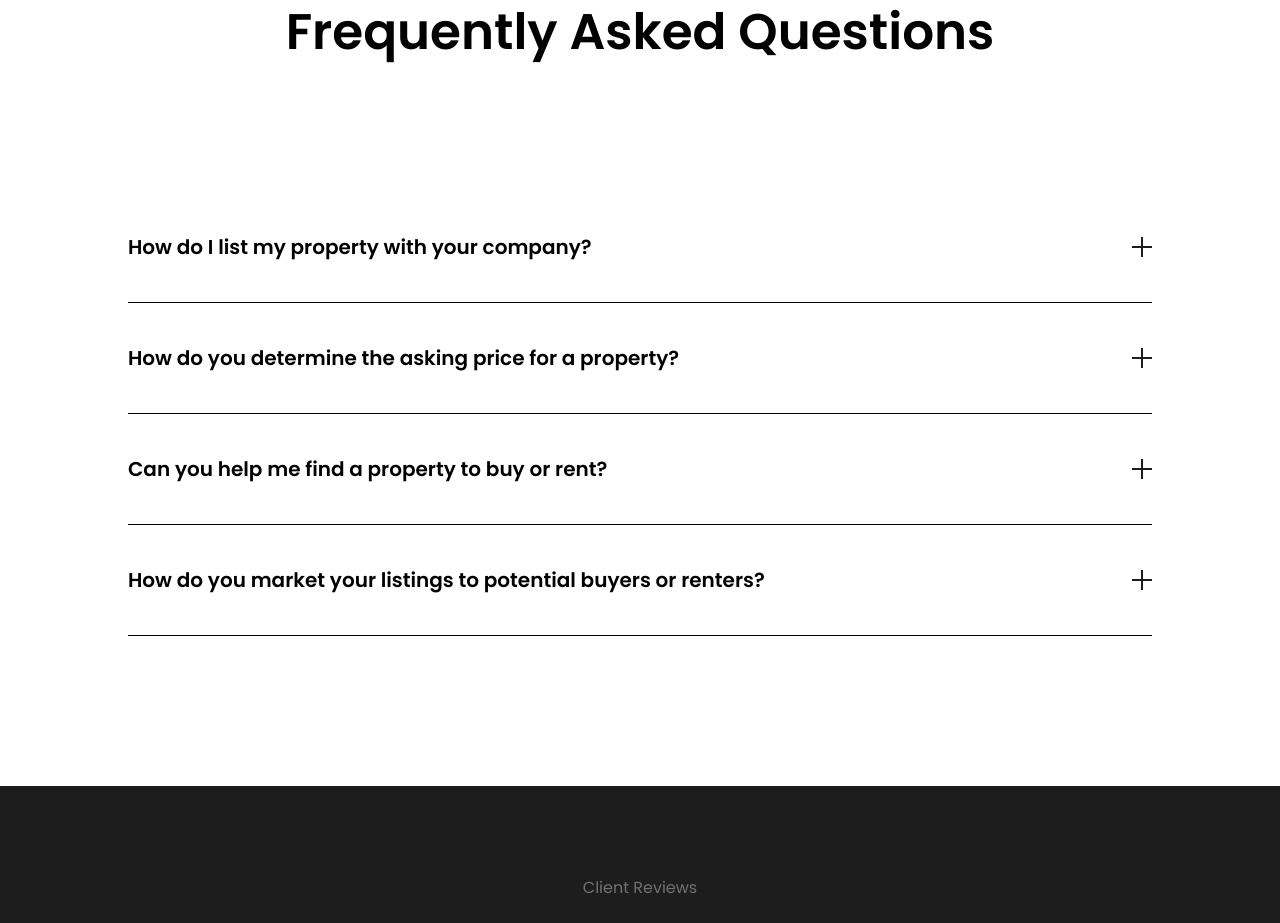
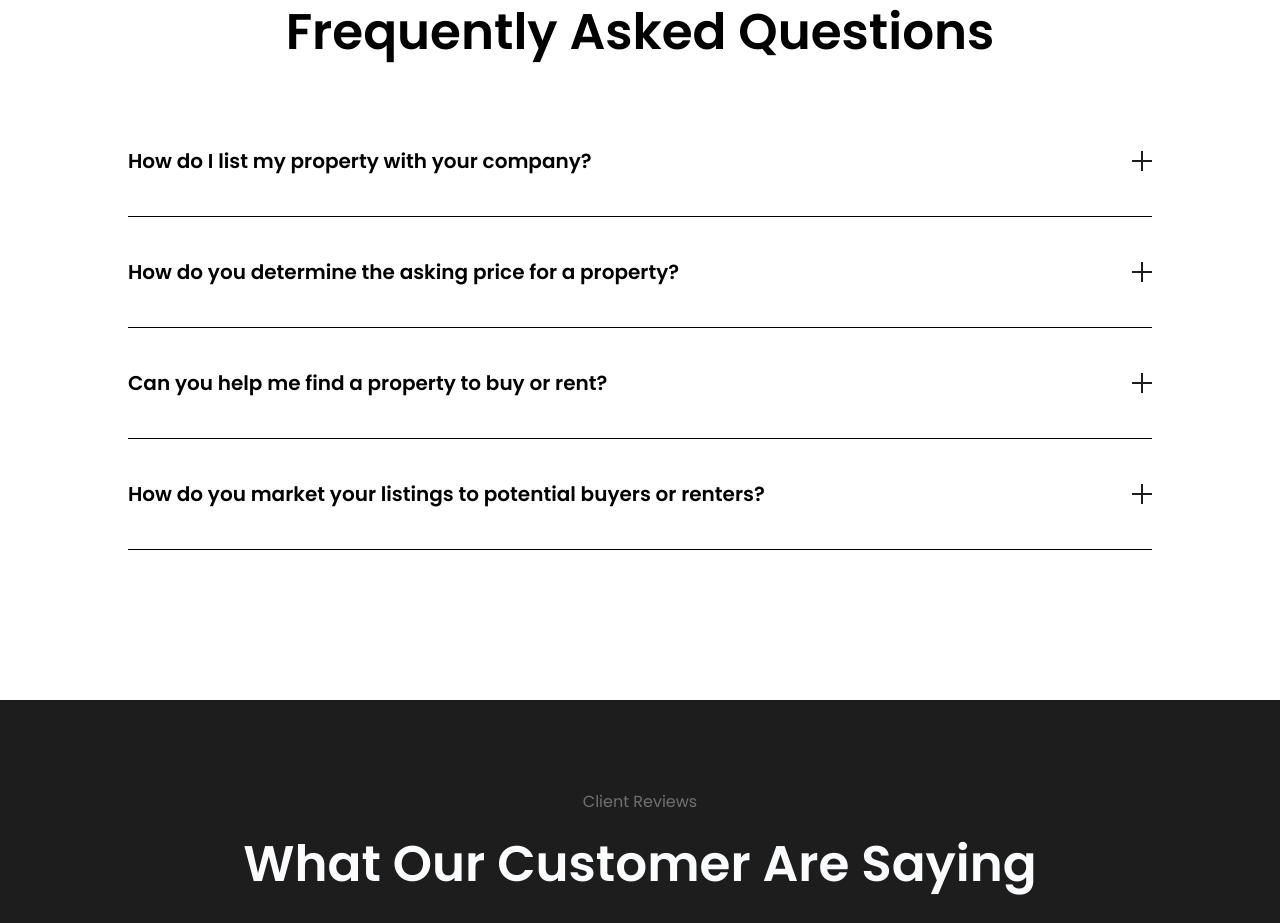
Before and after one commit to Abandoned-knowledge/citisum-behance-vue, a Vue app: page / in a window 1280 px wide. Shown: the part 4429-5352 px from the top of the page. Built offline with nearby package versions, Linux system fonts and the light colour scheme.

Commit message:
fix: change margin in FAQs.vue

```diff
--- a/src/components/shared/FAQItem.vue
+++ b/src/components/blocks/faq/FAQItem.vue
@@ -9,7 +9,7 @@ let isActive = ref<boolean>(false);
 <template>
   <article class="faq-item" :class="{ active: isActive }">
     <div @click="isActive = !isActive" class="faq-item__header">
-      <p class="title-text">{{ props.title }}</p>
+      <p class="title-text w-[80%]">{{ props.title }}</p>
       <div class="faq-item__icon"></div>
     </div>
     <div class="faq-item__content body-text w-[90%]">
@@ -32,7 +32,7 @@ let isActive = ref<boolean>(false);
   &__content {
     @apply grid text-grey;
     grid-template-rows: 0fr;
-    transition: grid-template-rows 400ms ease;
+    transition: grid-template-rows 300ms ease;
 
     & > div {
       overflow: hidden;
--- a/src/components/blocks/FAQs.vue
+++ b/src/components/blocks/faq/FAQs.vue
@@ -1,5 +1,5 @@
 <script setup lang="ts">
-import FAQItem from "@/components/shared/FAQItem.vue";
+import FAQItem from "./FAQItem.vue";
 import FAQs from "@/data/FAQs";
 </script>
 
@@ -8,7 +8,7 @@ import FAQs from "@/data/FAQs";
     <p class="body-text text-center">FAQs Answered</p>
     <h2 class="h2-text text-center">Frequently Asked Questions</h2>
 
-    <div class="flex flex-col gap-5 w-[80%] mx-auto m-comp">
+    <div class="flex flex-col gap-5 w-[80%] mx-auto mt-16">
       <FAQItem
       v-for="faq in FAQs"
       :title="faq.title"
@@ -17,5 +17,3 @@ import FAQs from "@/data/FAQs";
     </div>
   </section>
 </template>
-
-<style lang="scss" scoped></style>
--- a/src/views/Home.vue
+++ b/src/views/Home.vue
@@ -5,7 +5,7 @@ import Featured from "@/components/blocks/Featured.vue";
 import Header from "@/components/blocks/Header.vue";
 import HeroSection from "@/components/blocks/HeroSection.vue";
 import ResentProject from "@/components/blocks/ResentProject.vue";
-import FAQs from "@/components/blocks/FAQs.vue";
+import FAQs from "@/components/blocks/faq/FAQs.vue";
 import Reviews from "@/components/blocks/Reviews.vue";
 import GetStarted from "@/components/blocks/GetStarted.vue";
 import Footer from "@/components/blocks/footer/Footer.vue";
```
